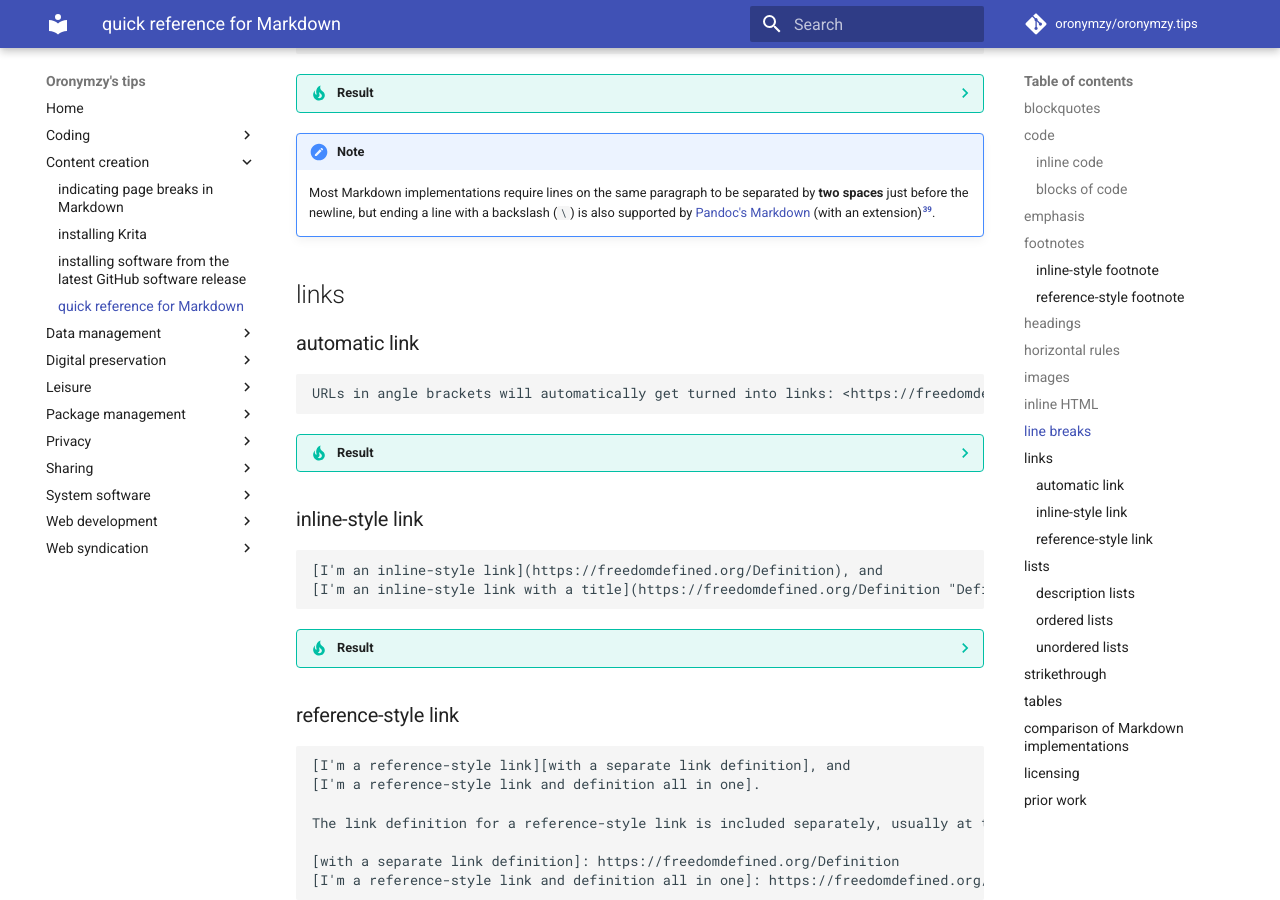
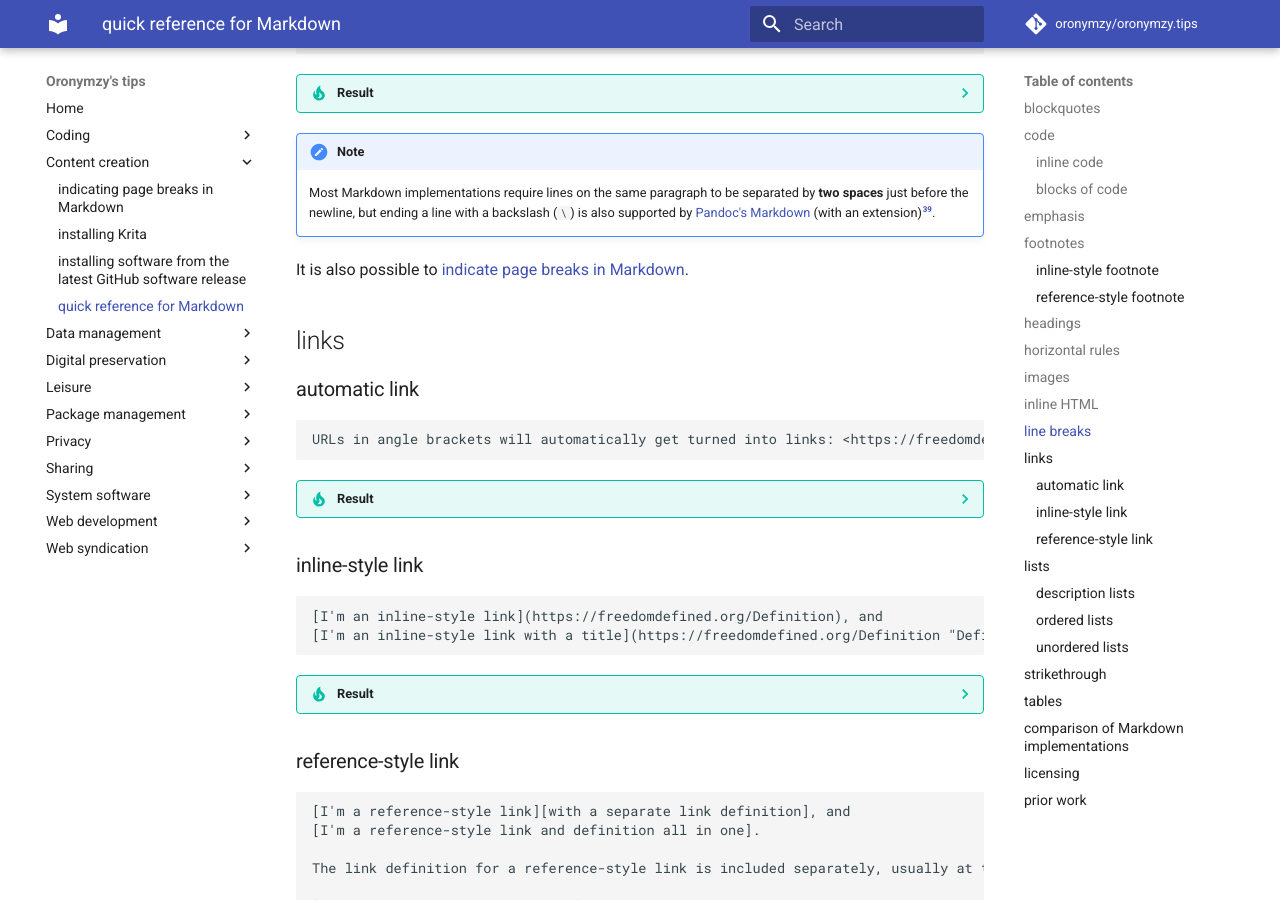
Before and after one commit to oronymzy/tips, an MkDocs documentation site: the page built from docs/qrMkdwn.md, in a window 1280 px wide and 900 px high, scrolled down 5647 px. Built offline with MkDocs 1.6.1 and Material for MkDocs 9.7.7, drawn with Linux system fonts in a browser that asks for light colours; comment, search, counter and statistics services are not loaded.

Commit message:
Add link to 'indicating page breaks in Markdown'

```diff
--- a/docs/qrMkdwn.md
+++ b/docs/qrMkdwn.md
@@ -348,6 +348,8 @@ This line is separated by a single newline and two spaces, so it's a separate li
 
     Most Markdown implementations require lines on the same paragraph to be separated by **two spaces** just before the newline, but ending a line with a backslash (`\`) is also supported by [Pandoc's Markdown](https://pandoc.org/MANUAL.html#pandocs-markdown) (with an extension)[^qrMkdown3].
 
+It is also possible to [indicate page breaks in Markdown](ipbkMkd.md).
+
 ## links {: #links }
 ### automatic link {# alink }
 
```
